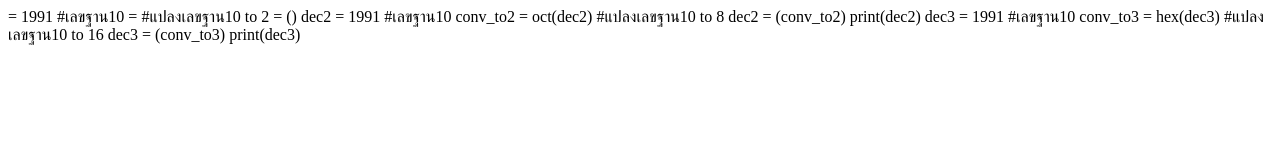
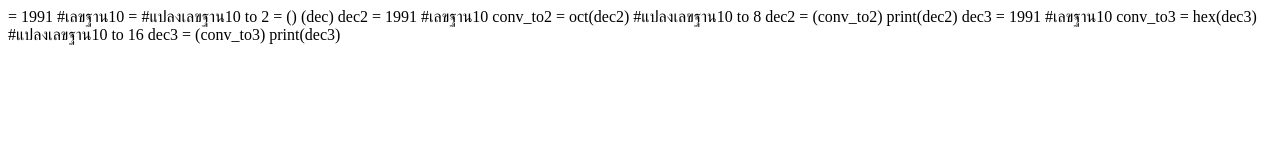
Before and after one commit to sakkarin0378-eng/Number-base-conversion, a plain HTML site: page index.html in a window 1280 px wide. Drawn offline with Linux system fonts and the light colour scheme.

Commit message:
Update index.html

```diff
--- a/index.html
+++ b/index.html
@@ -2,7 +2,7 @@
 <dec> = 1991 #เลขฐาน10
 <conv_to> = <bin(dec)> #แปลงเลขฐาน10 to 2
 <dec> = (<conv_to>)
-<print(dec)>
+<print>(dec)
 
 dec2 = 1991 #เลขฐาน10
 conv_to2 = oct(dec2) #แปลงเลขฐาน10 to 8
```
